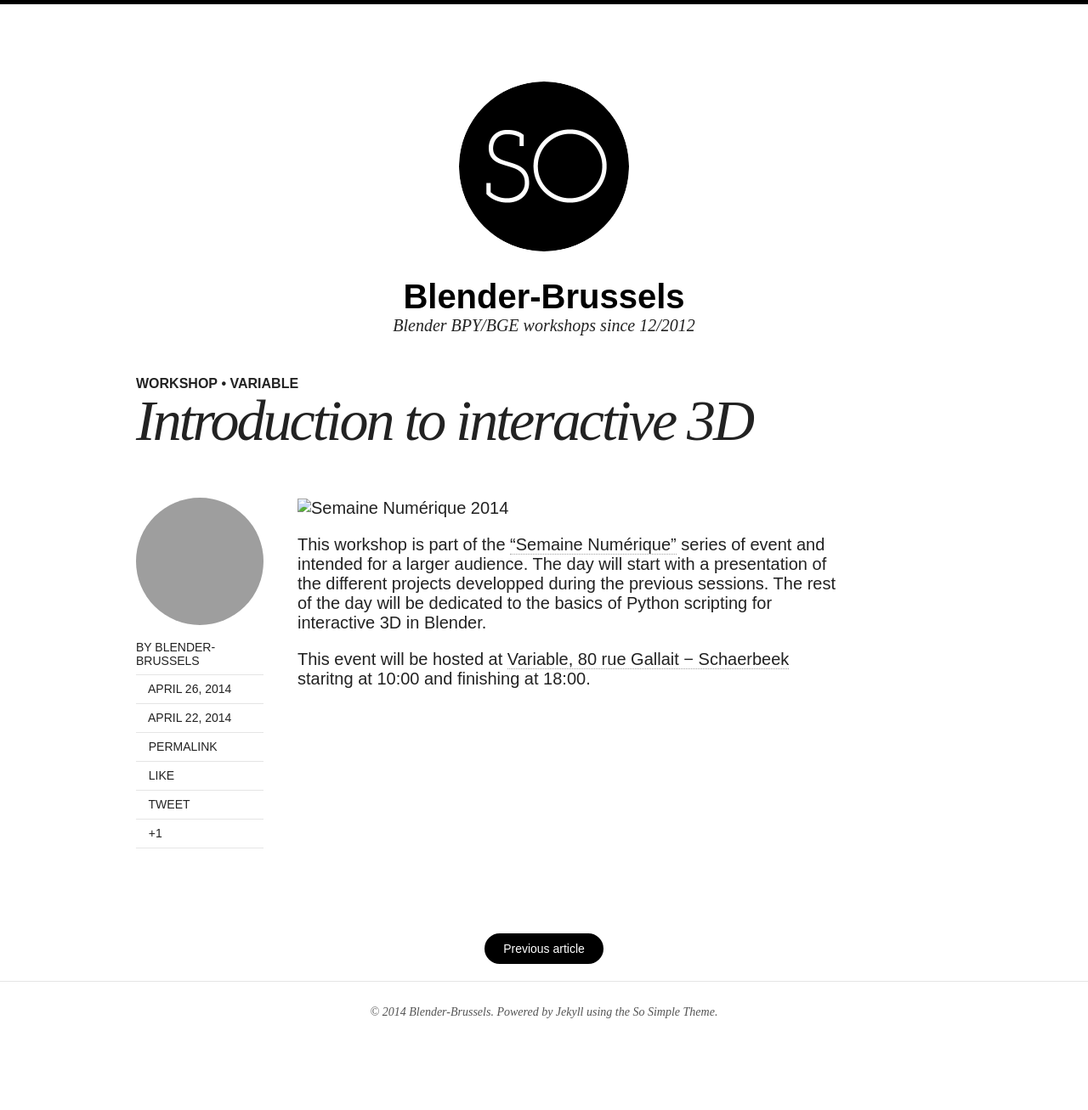
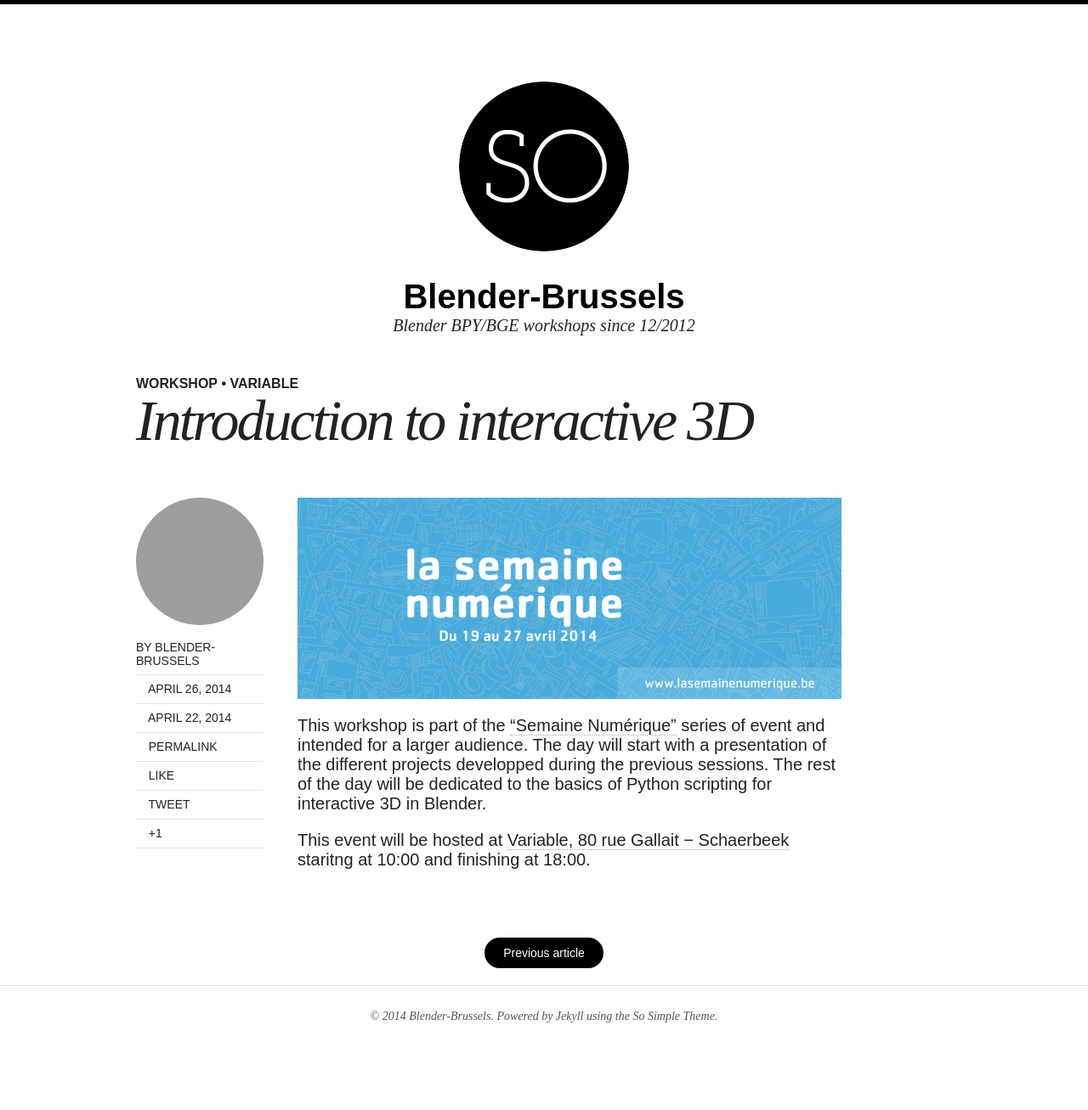
Before and after one commit to Blender-Brussels/blender-brussels.github.io, a Jekyll site: the page built from _posts/2014-04-26-introduction-to-interactive-3D.md, in a window 1280 px wide. Shown: the whole page at 85% size. Built offline with Jekyll 4.4.1, drawn with Linux system fonts in a browser that asks for light colours; nearby versions of some CDN libraries.

Commit message:
added illustration

```diff
--- a/_posts/2014-04-26-introduction-to-interactive-3D.md
+++ b/_posts/2014-04-26-introduction-to-interactive-3D.md
@@ -13,7 +13,7 @@
 share: true
 ---
 
-![Semaine Numérique 2014](./images/semaine_numerique_2014.png)
+![Semaine Numérique 2014]({{ site.url }}/images/semaine_numerique_2014.png)
 
 This workshop is part of the ["Semaine Numérique"](http://lasemainenumerique.be/Introduction-a-la-3D-interactive) series of event and intended for a larger audience. The day will start with a presentation of the different projects developped during the previous sessions. The rest of the day will be dedicated to the basics of Python scripting for interactive 3D in Blender.
 
```
